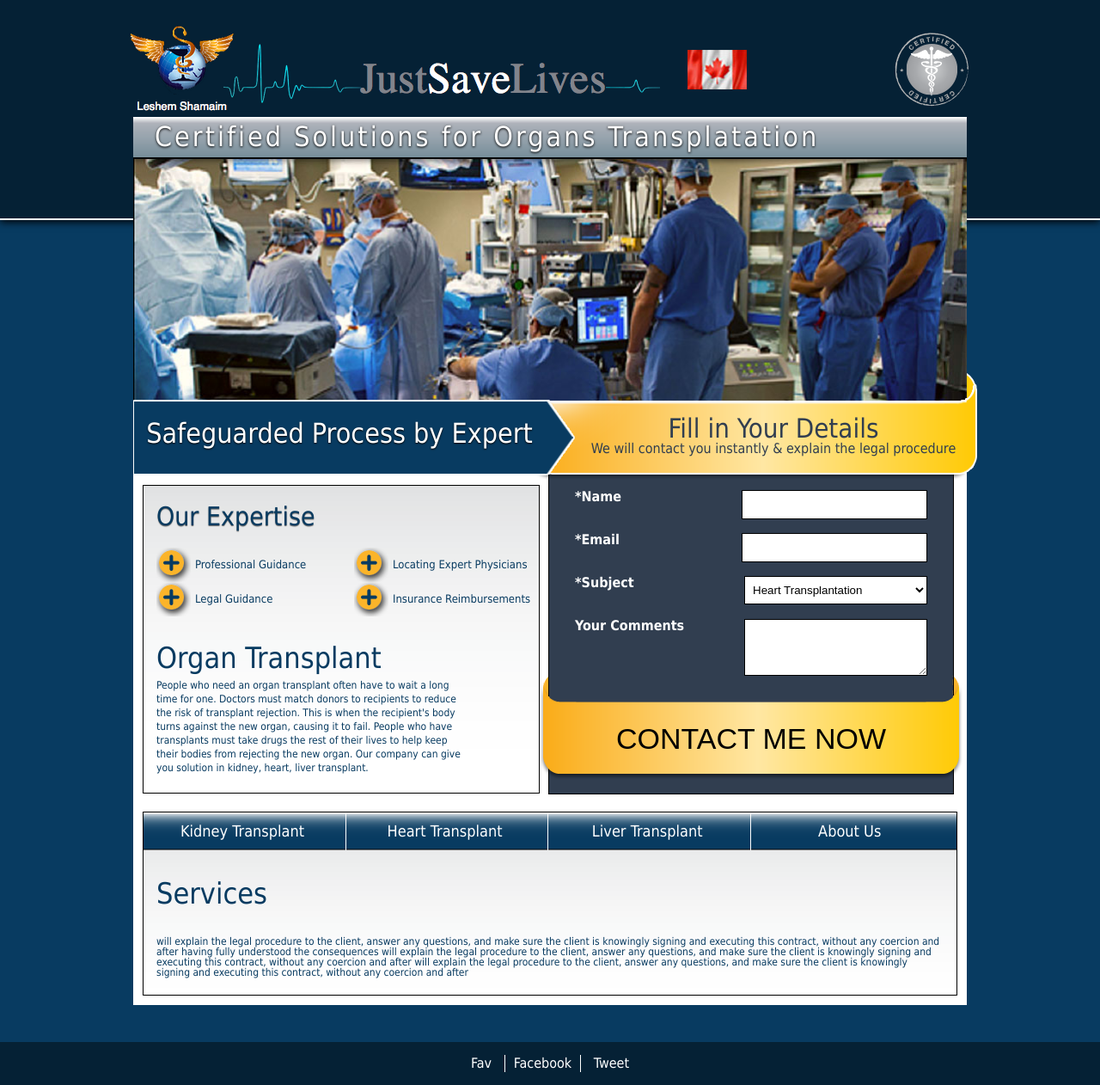
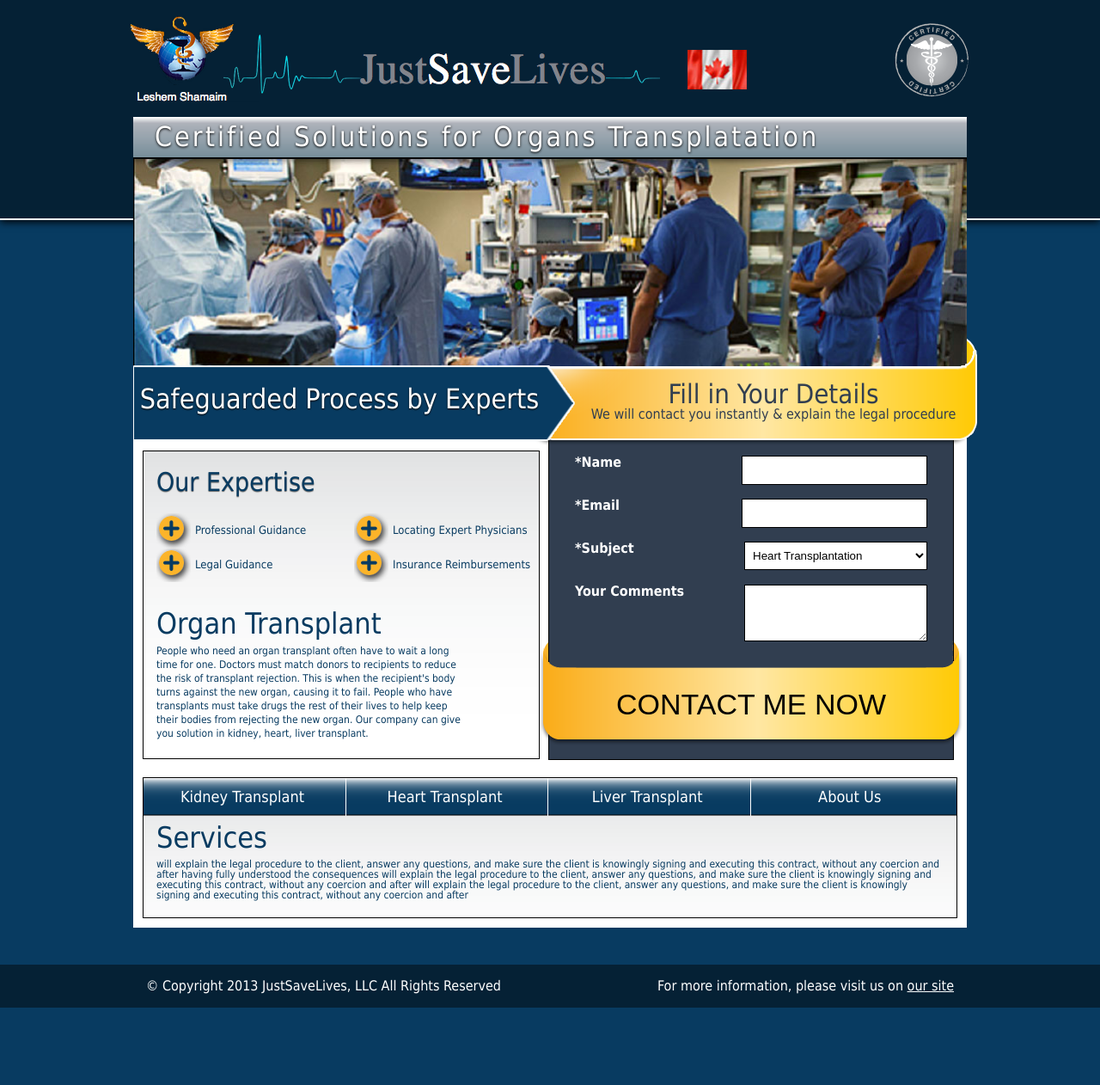
Before and after one commit to copyhold/onepages, a PHP site: page / in a window 1280 px wide. Shown: the whole page at 86% size. After the commit the page ends 1172 px from the top, so only its background shows below. Run offline with PHP 8.4, Linux system fonts and the light colour scheme.

Commit message:
changes from client

```diff
--- a/page3/index.html
+++ b/page3/index.html
@@ -75,7 +75,7 @@
 			</div>
 			<div id=strip1>
 				<span><b>Fill in Your Details</b>We will contact you instantly &amp; explain the legal procedure</span>
-				<h2>Safeguarded Process by Expert</h2>
+				<h2>Safeguarded Process by Experts</h2>
 	    </div>
 			<section>
 				<div id=left>
@@ -110,8 +110,11 @@
 						<a href="#liver">Liver Transplant</a>
 						<a href="#about">About Us</a>
 					</nav>
-					<h2>Services</h2>
-					<p>will explain the legal procedure to the client, answer any questions, and make sure the client is knowingly signing and executing this contract, without any coercion and after having fully understood the consequences will explain the legal procedure to the client, answer any questions, and make sure the client is knowingly signing and executing this contract, without any coercion and after will explain the legal procedure to the client, answer any questions, and make sure the client is knowingly signing and executing this contract, without any coercion and after</p>
+					<section class="pages" rel="services" style="display: block;">
+						<a name="services"></a>
+						<h2>Services</h2>
+						<p>will explain the legal procedure to the client, answer any questions, and make sure the client is knowingly signing and executing this contract, without any coercion and after having fully understood the consequences will explain the legal procedure to the client, answer any questions, and make sure the client is knowingly signing and executing this contract, without any coercion and after will explain the legal procedure to the client, answer any questions, and make sure the client is knowingly signing and executing this contract, without any coercion and after</p>
+					</section>
 					<section rel="about" class="pages">
 						<a name="about"></a>
 						<h2>About Us</h2>
@@ -131,9 +134,9 @@
 			</section>
 		</article>
 		<footer>
-			<a href="#">Fav</a>
-			<a class=fb href="#">Facebook</a>
-			<a href="#">Tweet</a>
+			<p>
+				<cite>&copy; Copyright 2013 JustSaveLives, LLC All Rights Reserved</cite><span>For more information, please visit us on <a href="http://transplantationforum.com/" >our site</a></span>
+			</p>
 		</footer>
 		<div class="lb"></div>
 	</body>
--- a/page3/style.css
+++ b/page3/style.css
@@ -24,7 +24,7 @@
 header img {
 	position: absolute;
 	display: block;
-	margin: 26px 0 0 -493px;
+	margin: 15px 0 0 -493px;
 	left: 50%;
 }
 header span {
@@ -58,7 +58,7 @@
 	background: #fff;
 	border: solid #000;
 	border-width: 1px 0 0 1px;
-	height: 285px;
+	height: 245px;
 	overflow: hidden;
 }
 #rotation img {
@@ -105,7 +105,7 @@
 	text-align: center;
 	margin: 20px 0 0 0;
 }
-section {
+article > section {
 	background: #fff;
 	margin-top: 79px;
 	padding: 0 11px 11px;
@@ -238,7 +238,7 @@
 	border: none;
 }
 #services h2 {
-	line-height: 100px;
+	line-height: 50px;
 	font-size: 34px;
 	margin-left: 15px;
 }
@@ -257,15 +257,23 @@
 	padding: 15px 0;
 	z-index: 100;
 }
-footer a {
+footer p {
+	width: 960px;
+	margin: 0 auto;
+}
+footer p > * {
 	display: inline-block;
 	line-height: 20px;
 	padding: 0 10px;
 	color: #fff;
+	float: left;
 }
-footer a.fb {
-	border: solid #fff;
-	border-width: 0 1px 0 1px;
+footer a {
+	color: #fff;
+	text-decoration: underline;
+}
+footer span {
+	float: right;
 }
 .lb {
 	position: fixed;
```
